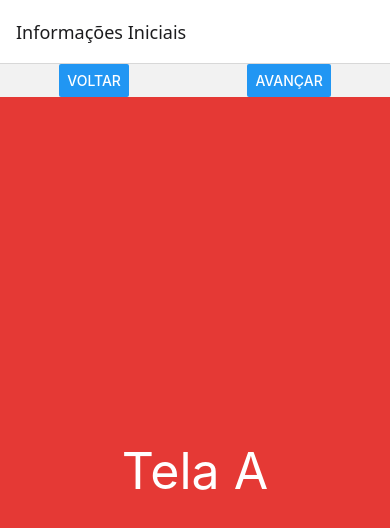
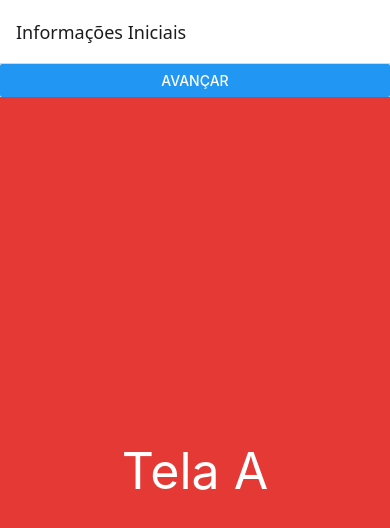
Before and after one commit to davidIsrael-rj/ReactNavigation_ReactNative, a React Native app: screen /TelaA in a window 390 px wide. Shown: the top 528 px of the page. Built offline with nearby package versions, Linux system fonts and the light colour scheme.

Commit message:
Ajustando os botões para ocupar toda a linha

```diff
--- a/src/components/PassoStack.jsx
+++ b/src/components/PassoStack.jsx
@@ -3,23 +3,30 @@ import { Button, View } from "react-native";
 
 export default props => (
     <View style={{ flex: 1 }}>
-        <View style={{flexDirection: "row", justifyContent: 'space-around'}}>
+        <View style={{ flexDirection: "row", justifyContent: 'space-around' }}>
             {props.voltar
-                ? <Button
+                ?
+                <View style={{ flex: 1 }}>
+                    <Button
                         title="Voltar"
                         onPress={() => {
                             props.navigation.goBack()
                         }}
                     />
+                </View>
                 : false
             }
             {props.avancar
-                ? <Button
+                ?
+                <View style={{flex: 1}}>
+                    <Button
                         title="Avançar"
                         onPress={() => {
                             props.navigation.navigate(props.avancar)
                         }}
-                /> : false}
+                    />
+                </View>
+                : false}
         </View>
         <View style={{ flex: 1 }}>
             {props.children}
--- a/src/navegacao/Stack.jsx
+++ b/src/navegacao/Stack.jsx
@@ -14,7 +14,7 @@ export default props => (
             name='TelaA'
             options={{ title: 'Informações Iniciais' }}>
                 {props => (
-                    <PassoStack {...props} avancar="TelaB" voltar>
+                    <PassoStack {...props} avancar="TelaB">
                         <TelaA/>
                     </PassoStack>
                 )}
```
Lines whose indentation alone changed are shown as unchanged.
